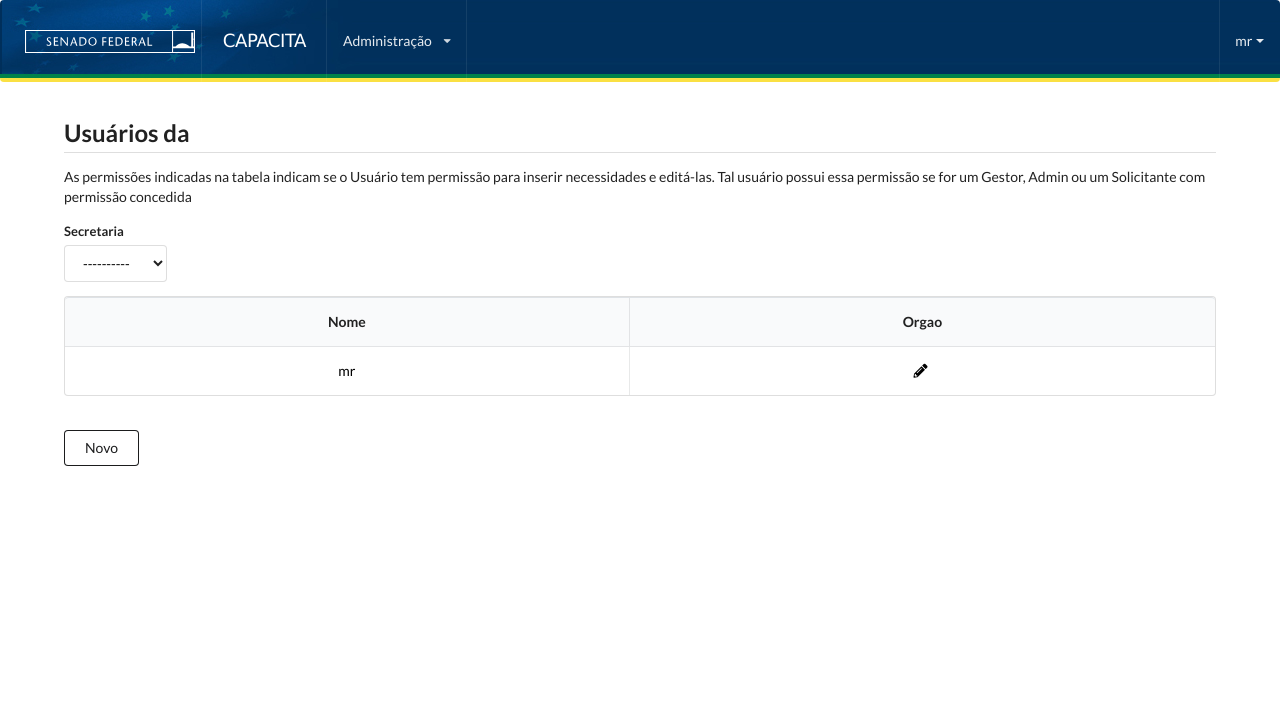
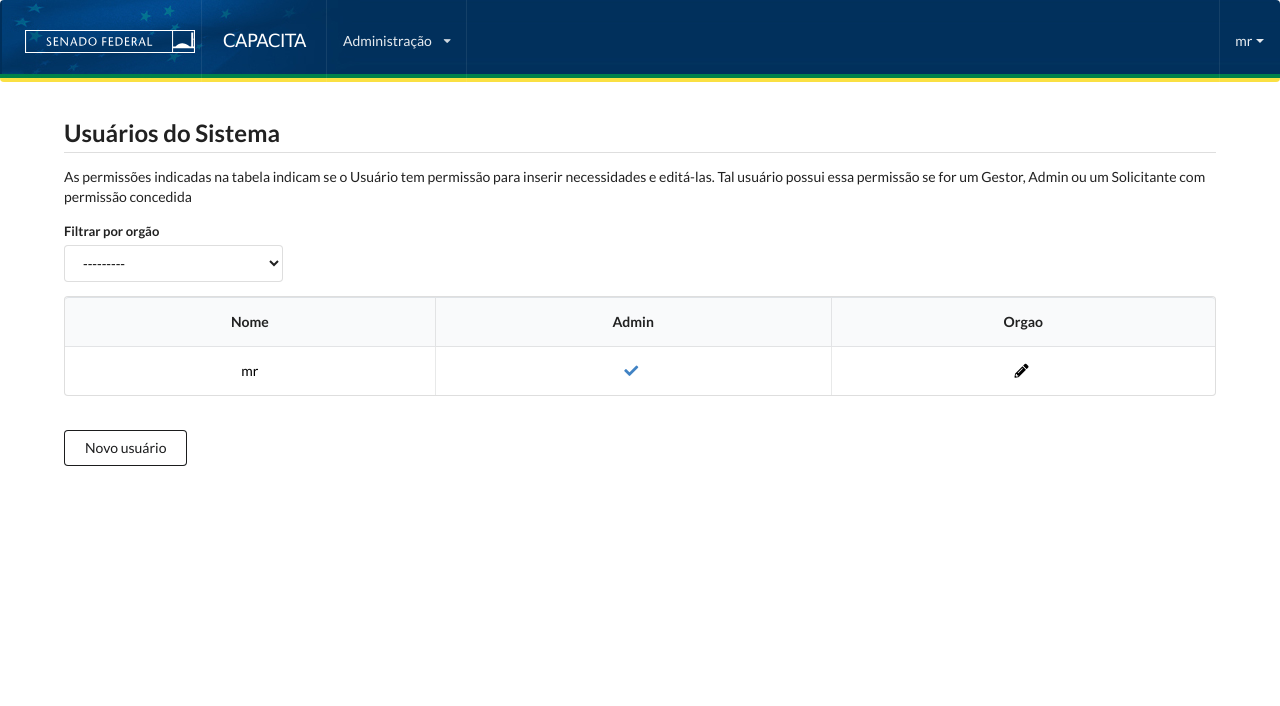
Before and after one commit to interlegis/capacita, a Django app: page /usuarios/ in a window 1280 px wide. Shown: the top 706 px of the page. Run offline with Django 3.2, Linux system fonts and the light colour scheme; a user stored in the database is signed in; data comes from the database, SQL or seed files in the repository; tables that the repository leaves empty hold one stand-in row (values such as "Sample post"); data that the repository does not hold is empty; some libraries are stand-ins or nearby versions.

Commit message:
Adicionando funcionalidade de adicionar gestor pelo caminho do usuário

```diff
--- a/capacita/static/css/table.css
+++ b/capacita/static/css/table.css
@@ -7,7 +7,7 @@
 }
 
 .select_orgao{
-    width: 10% !important;
+    width: 20% !important;
 }
 
 .links{
--- a/capacitaApp/models.py
+++ b/capacitaApp/models.py
@@ -57,6 +57,7 @@ class Profile(models.Model):
     orgaos = models.ManyToManyField(OrgaoPermissao, related_name='orgao_permissao')
 
     class Meta:
+        ordering = ['user']
         db_table = 'capacita_profile'
 
 class AuthGroupPermissions(models.Model):
--- a/usuario/templates/usuarios.html
+++ b/usuario/templates/usuarios.html
@@ -3,48 +3,65 @@
 {% block content %}
 
     <div class="table_div">
-        {% if orgao != '' %}
+        {% if orgao %}
         <h2 class="ui dividing header">Usuários da {{orgao}}</h2>
         {% else %}
         <h2 class="ui dividing header">Usuários do Sistema</h2>
         {% endif %}
 
         <p>As permissões indicadas na tabela indicam se o Usuário tem permissão para inserir necessidades e editá-las. Tal usuário possui essa permissão se for um Gestor, Admin ou um Solicitante com permissão concedida</p>
-        <form class="ui form" method="get">
+        <form class="ui form" method="post">{% csrf_token %}
             <div class="two fields">
                 <div class="select_orgao field">
-                    <label>Secretaria</label>
+                    <label>Filtrar por orgão</label>
                     <select name="orgao" id="" onchange="this.form.submit()">
-                        <option value="">----------</option>
-                        <option value="">Todos</option>
+                        <option value="">---------</option>
                         {% for orgao in orgaos %}
-                            <option value="{{orgao.cod_orgao}}">{{orgao}}</option>
+                            <option value="{{orgao.cod_orgao}}" {% if orgao.cod_orgao == orgao_escolhido %} selected {% endif %}>{{orgao}}</option>
                         {% endfor %}
                     </select>
                 </div>
             </div>
         </form>
 
+        {% if profiles %}
           <table class="ui celled padded table">
               <thead>
                   <tr class="center aligned">
                   <th>Nome</th>
+                  <th>Admin</th>
                   <th>Orgao</th>
                   </tr>
               </thead>
               <tbody>
-
                   {% for profile in profiles %}
                       <tr class="center aligned">
                           <td> <a style="color: black;" href="/usuarios/{{profile.id}}/edit/">{{profile.user.username}}</a></td>
+                          <td>
+                            {% if profile.is_admin == True %}
+                            <a href="{% url 'admin_disapprove' profile.id %}"><i class="check icon"></i></a>
+                            {% else %}
+                            <a href="{% url 'admin_approve' profile.id %}"><i class="delete icon"></i></a>
+                            {% endif %}
+                          </td>
                           <td> <a style="color: black;" href="/usuarios/{{profile.id}}/orgao/"> <i class="pencil icon"></i> </a></td>
+
                       </tr>
                   {% endfor %}
 
               </tbody>
           </table>
+        {% else %}
+          <div style="padding-left: 5%; padding-bottom: 0%; padding-top: 4%; margin-bottom: 0px;">
+              <div style="width:90%" class="ui warning message">
+                Não existem gestores para este orgão!<br><br>
+                Para adicionar um gestor ao orgão, clique no ícone de um lápis no usuário requerido e em seguida adicione um novo orgão.
+              </div>
+              <br><br>
+          </div>
+        {% endif%}
         <br>
-        <a href="/usuarios/new/"><button class="ui button basic secondary">Novo</button></a>
+        <a href="/usuarios/new/"><button class="ui button basic secondary">Novo usuário</button></a>
     </div>
 
     {% endblock %}
--- a/usuario/urls.py
+++ b/usuario/urls.py
@@ -12,4 +12,6 @@ urlpatterns = [
     url(r'^usuarios/(?P<pk>\d+)/edit/$', views.usuario_edit, name='usuario_edit'),
     url(r'^usuarios/(?P<pk>\d+)/orgao/$', views.usuario_orgao_adicionar, name='usuario_orgao_adicionar'),
     url(r'^usuarios/(?P<pk>\d+)/(?P<orgao>\d+)/orgao/$', views.usuario_orgao_deletar, name='usuario_orgao_deletar'),
+    url(r'^usuarios/(?P<pk>\d+)/admin_approve$', views.admin_approve, name='admin_approve'),
+    url(r'^usuarios/(?P<pk>\d+)/admin_disapprove$', views.admin_disapprove, name='admin_disapprove'),
 ]
--- a/usuario/views.py
+++ b/usuario/views.py
@@ -12,10 +12,17 @@ from capacita.template_context_processors import is_admin
 @login_required
 def usuarios(request):
     if (hasattr(request.user, 'profile')):
+        try:
+            orgao_escolhido = int(request.POST['orgao'])
+            permissao = OrgaoPermissao.objects.get(orgao_id = request.POST['orgao'], grupo_id = 2)
+            profiles = Profile.objects.filter(orgaos = permissao)
+        except Exception as e:
+            orgao_escolhido = ''
+            profiles = Profile.objects.all()
+
         users = User.objects.all()
-        profiles = Profile.objects.all()
         orgaos = Orgao.objects.all()
-        return render(request, 'usuarios.html', {'users' : users, 'profiles' : profiles, 'orgaos' : orgaos})
+        return render(request, 'usuarios.html', {'users' : users, 'profiles' : profiles, 'orgaos' : orgaos, 'orgao_escolhido': orgao_escolhido})
     else:
         return render(request, 'error.html')
 
@@ -90,24 +97,18 @@ def usuario_orgao_deletar(request, pk, orgao):
 
 @login_required
 def usuario_edit(request, pk):
-    usuario = get_object_or_404(User, pk=pk)
-    profile = Profile.objects.get(user_id = usuario.id)
+    profile = get_object_or_404(Profile, id = pk)
+    usuario = get_object_or_404(User, pk=profile.user_id)
 
     if request.method == "POST":
         form = UserForm(request.POST, instance=usuario)
         if form.is_valid():
             usuario = form.save(commit=False)
-            usuario.groups.clear()
-            profile.orgao_id = request.POST['orgao']
-            profile.save()
             usuario.is_active = True
             usuario.save()
-
             return redirect("usuarios")
     else:
         form = UserForm(instance=usuario)
-        orgaos = Orgao.objects.all()
-        groups = Group.objects.all()
 
     groups = Group.objects.all()
     orgaos = Orgao.objects.all()
@@ -117,3 +118,19 @@ def usuario_edit(request, pk):
         return render(request, 'usuario_edit.html', {'form': form, 'orgaos' : orgaos, 'groups' : groups, 'usuario' : usuario, 'orgaos_usuario' : orgaos_usuario})
     else:
         return redirect('error')
+
+def admin_approve(request, pk):
+    admin = is_admin(request)
+    if (admin):
+        Profile.objects.filter(pk=pk).update(is_admin=True)
+        return redirect("usuarios")
+    else:
+        return render(request, 'error.html')
+
+def admin_disapprove(request, pk):
+    admin = is_admin(request)
+    if (admin):
+        Profile.objects.filter(pk=pk).update(is_admin=False)
+        return redirect("usuarios")
+    else:
+        return render(request, 'error.html')
```
Also changed, not shown: usuario/templates/usuario_edit.html (+0 -19 lines), capacitaApp/migrations/0010_auto_20190111_1319.py (added). Lines whose indentation alone changed are shown as unchanged.
